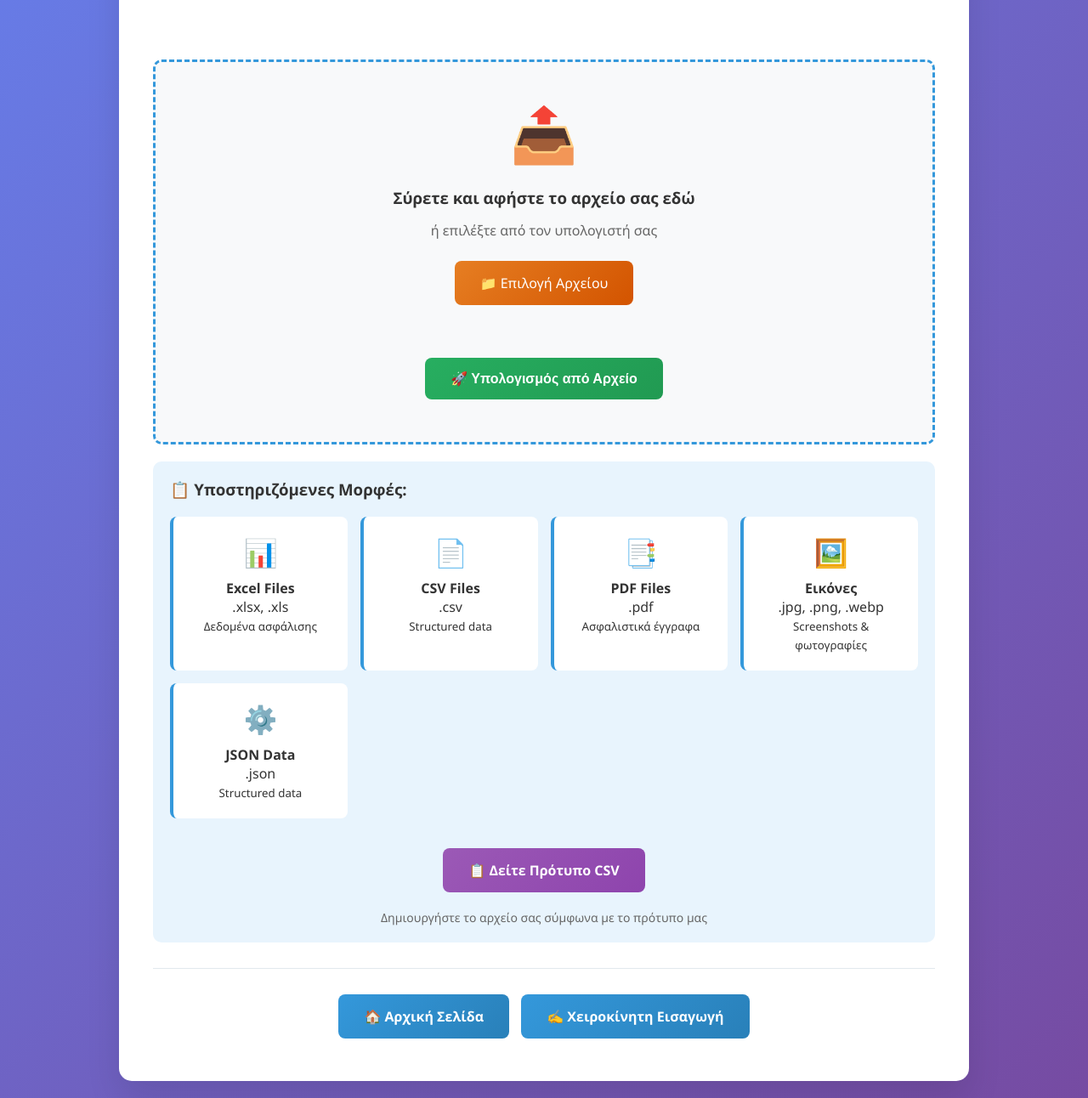
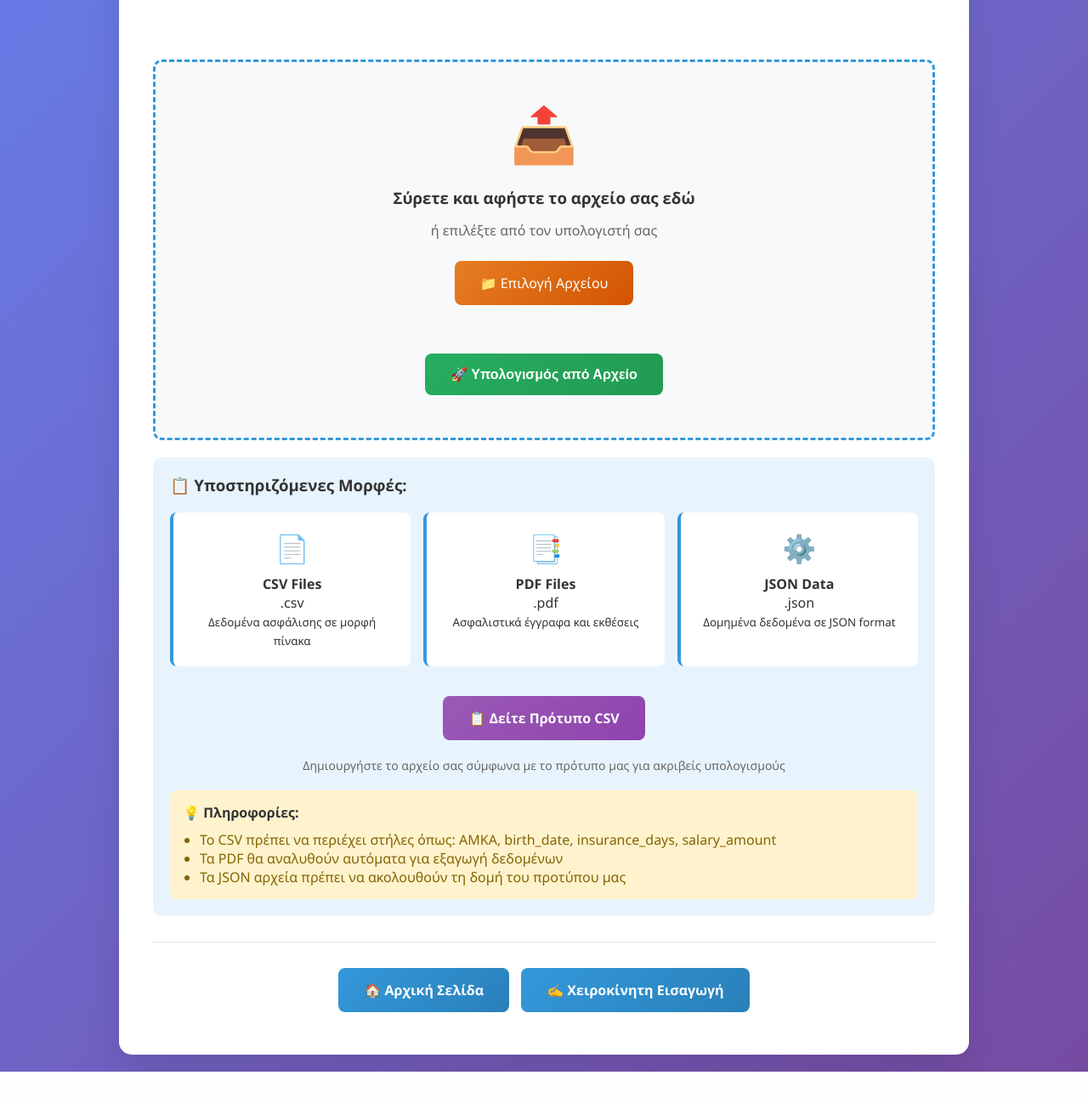
Before and after one commit to Alexpension/syntaxiologos, a Flask app: page /upload in a window 1280 px wide. Shown: the part 167-1459 px from the top of the page at 85% size. After the commit the page ends 1428 px from the top, so only its background shows below. Run offline with Flask 3, Linux system fonts and the light colour scheme.

Commit message:
Update upload page to only support CSV/PDF/JSON formats

```diff
--- a/templates/upload.html
+++ b/templates/upload.html
@@ -123,18 +123,6 @@
             transform: translateY(-2px);
             box-shadow: 0 10px 20px rgba(230, 126, 34, 0.3);
         }
-        .preview-container {
-            margin-top: 20px;
-            text-align: center;
-        }
-        .preview-image {
-            max-width: 300px;
-            max-height: 300px;
-            border-radius: 10px;
-            box-shadow: 0 5px 15px rgba(0,0,0,0.2);
-            margin: 10px auto;
-            display: none;
-        }
         .flash-messages {
             padding: 15px;
         }
@@ -182,16 +170,12 @@
                     </p>
 
                     <input type="file" name="file" id="fileInput" class="file-input"
-                           accept=".xlsx,.xls,.csv,.pdf,.json,.jpg,.jpeg,.png,.bmp,.tiff,.webp" required>
+                           accept=".csv,.pdf,.json" required>
                     <label for="fileInput" class="file-label">
                         📁 Επιλογή Αρχείου
                     </label>
 
                     <div id="fileName" style="margin: 15px 0; font-weight: 600; color: #2c3e50;"></div>
-
-                    <div class="preview-container">
-                        <img id="previewImage" class="preview-image" alt="Προεπισκόπηση εικόνας">
-                    </div>
 
                     <br>
                     <button type="submit" class="btn btn-success" id="submitBtn" disabled>
@@ -204,42 +188,39 @@
                 <h3>📋 Υποστηριζόμενες Μορφές:</h3>
                 <div class="supported-formats">
                     <div class="format-card">
-                        <div class="format-icon">📊</div>
-                        <h4>Excel Files</h4>
-                        <p>.xlsx, .xls</p>
-                        <small>Δεδομένα ασφάλισης</small>
-                    </div>
-                    <div class="format-card">
                         <div class="format-icon">📄</div>
                         <h4>CSV Files</h4>
                         <p>.csv</p>
-                        <small>Structured data</small>
+                        <small>Δεδομένα ασφάλισης σε μορφή πίνακα</small>
                     </div>
                     <div class="format-card">
                         <div class="format-icon">📑</div>
                         <h4>PDF Files</h4>
                         <p>.pdf</p>
-                        <small>Ασφαλιστικά έγγραφα</small>
-                    </div>
-                    <div class="format-card">
-                        <div class="format-icon">🖼️</div>
-                        <h4>Εικόνες</h4>
-                        <p>.jpg, .png, .webp</p>
-                        <small>Screenshots & φωτογραφίες</small>
+                        <small>Ασφαλιστικά έγγραφα και εκθέσεις</small>
                     </div>
                     <div class="format-card">
                         <div class="format-icon">⚙️</div>
                         <h4>JSON Data</h4>
                         <p>.json</p>
-                        <small>Structured data</small>
+                        <small>Δομημένα δεδομένα σε JSON format</small>
                     </div>
                 </div>
 
                 <div style="margin-top: 25px; text-align: center;">
                     <a href="/csv-template" class="btn btn-purple">📋 Δείτε Πρότυπο CSV</a>
                     <p style="margin-top: 10px; color: #666; font-size: 14px;">
-                        Δημιουργήστε το αρχείο σας σύμφωνα με το πρότυπο μας
+                        Δημιουργήστε το αρχείο σας σύμφωνα με το πρότυπο μας για ακριβείς υπολογισμούς
                     </p>
+                </div>
+
+                <div style="margin-top: 20px; padding: 15px; background: #fff3cd; border-radius: 8px;">
+                    <h4>💡 Πληροφορίες:</h4>
+                    <ul style="margin: 10px 0 0 20px; color: #856404;">
+                        <li>Το CSV πρέπει να περιέχει στήλες όπως: AMKA, birth_date, insurance_days, salary_amount</li>
+                        <li>Τα PDF θα αναλυθούν αυτόματα για εξαγωγή δεδομένων</li>
+                        <li>Τα JSON αρχεία πρέπει να ακολουθούν τη δομή του προτύπου μας</li>
+                    </ul>
                 </div>
             </div>
 
@@ -255,7 +236,6 @@
         const fileName = document.getElementById('fileName');
         const submitBtn = document.getElementById('submitBtn');
         const uploadArea = document.getElementById('uploadArea');
-        const previewImage = document.getElementById('previewImage');
 
         // Drag and drop functionality
         uploadArea.addEventListener('dragover', (e) => {
@@ -285,20 +265,8 @@
         });
 
         function handleFileSelection(file) {
-            fileName.textContent = `📄 Επιλεγμένο αρχείο: ${file.name}`;
+            fileName.textContent = `📄 Επιλεγμένο αρχείο: ${file.name} (${(file.size / 1024).toFixed(2)} KB)`;
             submitBtn.disabled = false;
-
-            // Preview image files
-            if (file.type.startsWith('image/')) {
-                const reader = new FileReader();
-                reader.onload = (e) => {
-                    previewImage.src = e.target.result;
-                    previewImage.style.display = 'block';
-                };
-                reader.readAsDataURL(file);
-            } else {
-                previewImage.style.display = 'none';
-            }
         }
 
         // Form submission
@@ -310,6 +278,16 @@
                 return;
             }
 
+            // Έλεγχος μορφής αρχείου
+            const allowedExtensions = ['.csv', '.pdf', '.json'];
+            const fileExtension = '.' + file.name.split('.').pop().toLowerCase();
+
+            if (!allowedExtensions.includes(fileExtension)) {
+                e.preventDefault();
+                alert('Μη υποστηριζόμενη μορφή αρχείου. Παρακαλώ επιλέξτε CSV, PDF ή JSON.');
+                return;
+            }
+
             // Show loading state
             submitBtn.innerHTML = '⏳ Επεξεργασία...';
             submitBtn.disabled = true;
```
